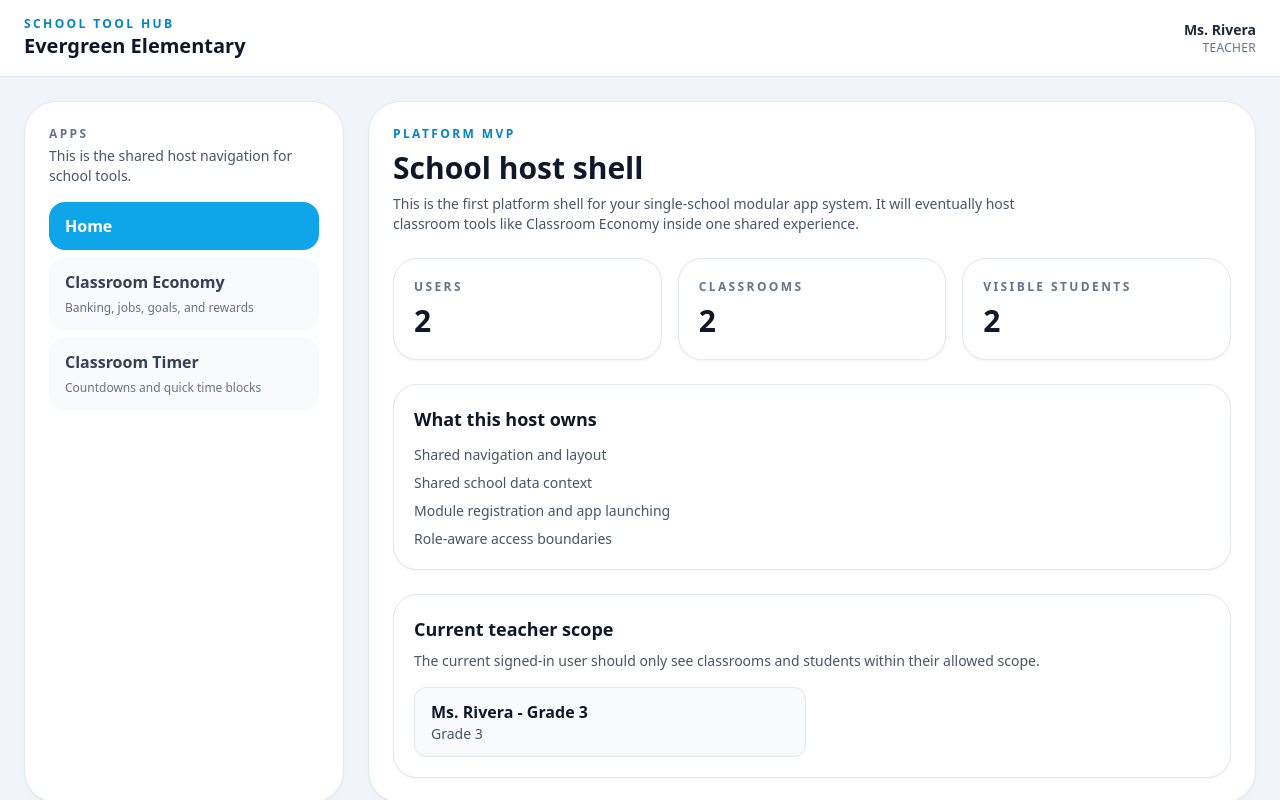
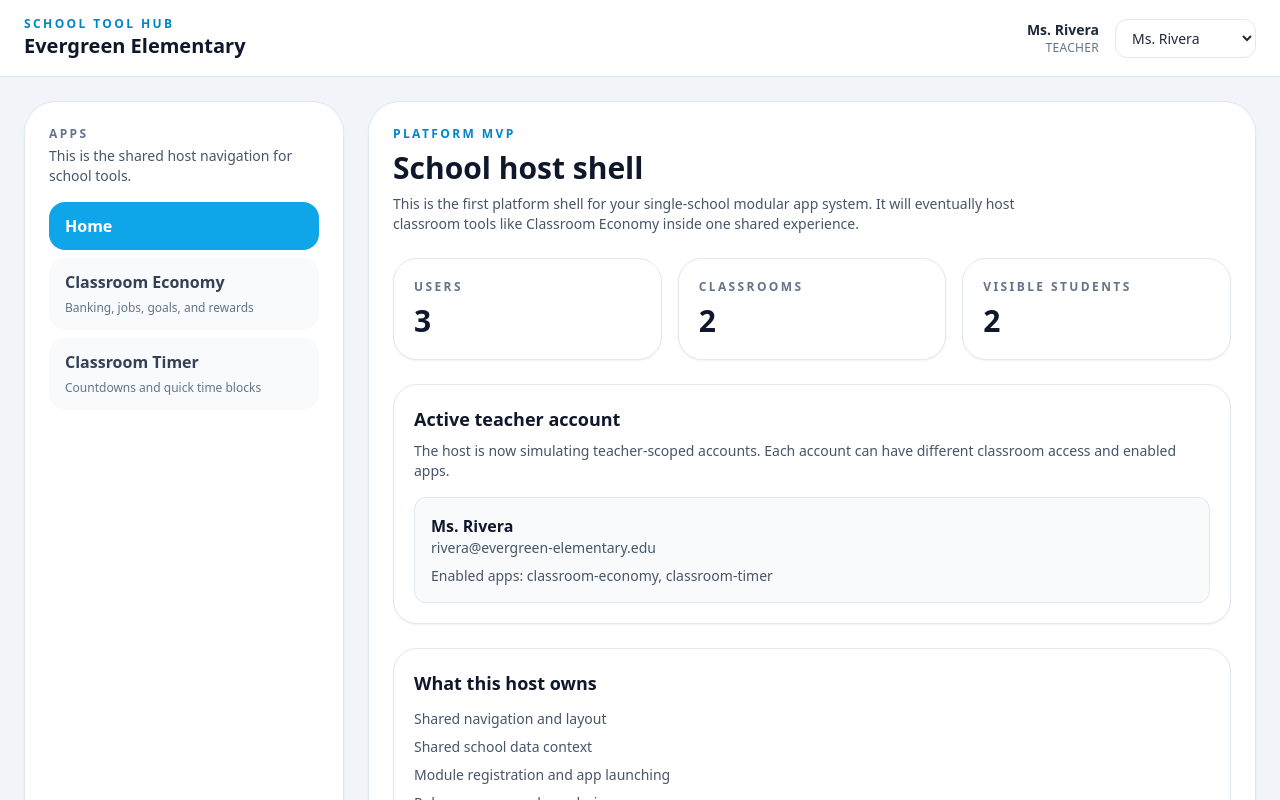
Before and after one commit to LiamS12-12/School_Tool_Hub, a React (Vite) app in the folder host_app/: page / in a window 1280 px wide. Shown: the top 800 px of the page. Built offline with nearby package versions, Linux system fonts and the light colour scheme.

Commit message:
Add mock teacher account system

```diff
--- a/host_app/src/app/hostApp.jsx
+++ b/host_app/src/app/hostApp.jsx
@@ -1,4 +1,4 @@
-import React, { useMemo, useState } from 'react';
+import React, { useEffect, useMemo, useState } from 'react';
 import { AppHeader } from '../core/shell/AppHeader';
 import { AppSidebar } from '../core/shell/AppSidebar';
 import { DashboardHome } from '../core/shell/DashboardHome';
@@ -6,24 +6,41 @@ import { moduleRegistry } from '../modules/moduleRegistry';
 import { createSchoolContext } from '../shared/data/createSchoolContext';
 import { AppShellPanel } from '../shared/ui/AppShellPanel';
 import { tokens } from '../shared/design/tokens';
+import { getEnabledModules } from '../shared/permissions/schoolPermissions';
 
 export default function HostApp() {
+  const [currentUserId, setCurrentUserId] = useState('teacher-1');
   const [activeModuleId, setActiveModuleId] = useState(null);
-  const schoolContext = useMemo(() => createSchoolContext('teacher-1'), []);
+  const schoolContext = useMemo(() => createSchoolContext(currentUserId), [currentUserId]);
+  const availableModules = useMemo(
+    () => getEnabledModules(schoolContext.currentUser, moduleRegistry),
+    [schoolContext.currentUser]
+  );
+
+  useEffect(() => {
+    if (activeModuleId && !availableModules.some((module) => module.id === activeModuleId)) {
+      setActiveModuleId(null);
+    }
+  }, [activeModuleId, availableModules]);
 
   const activeModule = useMemo(
-    () => moduleRegistry.find((module) => module.id === activeModuleId) || null,
-    [activeModuleId]
+    () => availableModules.find((module) => module.id === activeModuleId) || null,
+    [activeModuleId, availableModules]
   );
 
   const ActiveScreen = activeModule?.screen || DashboardHome;
 
   return (
     <div className={`min-h-screen ${tokens.color.background} ${tokens.color.text}`}>
-      <AppHeader school={schoolContext.school} currentUser={schoolContext.currentUser} />
+      <AppHeader
+        school={schoolContext.school}
+        currentUser={schoolContext.currentUser}
+        users={schoolContext.users}
+        onSwitchUser={setCurrentUserId}
+      />
       <div className="mx-auto flex w-full max-w-7xl gap-6 px-4 py-6 md:px-6">
         <AppSidebar
-          modules={moduleRegistry}
+          modules={availableModules}
           activeModuleId={activeModuleId}
           onSelectModule={setActiveModuleId}
         />
--- a/host_app/src/core/shell/AppHeader.jsx
+++ b/host_app/src/core/shell/AppHeader.jsx
@@ -1,7 +1,7 @@
 import React from 'react';
 import { tokens } from '../../shared/design/tokens';
 
-export function AppHeader({ school, currentUser }) {
+export function AppHeader({ school, currentUser, users, onSwitchUser }) {
   return (
     <header className={`border-b ${tokens.color.border} ${tokens.color.surface}`}>
       <div className="mx-auto flex max-w-7xl items-center justify-between px-4 py-4 md:px-6">
@@ -9,9 +9,22 @@ export function AppHeader({ school, currentUser }) {
           <p className={`${tokens.typography.eyebrow} ${tokens.color.primary}`}>School Tool Hub</p>
           <h1 className="text-xl font-extrabold text-slate-900">{school.name}</h1>
         </div>
-        <div className="text-right">
-          <p className="text-sm font-bold text-slate-800">{currentUser.name}</p>
-          <p className={`text-xs font-medium uppercase tracking-wide ${tokens.color.textSoft}`}>{currentUser.role}</p>
+        <div className="flex items-center gap-4">
+          <div className="text-right">
+            <p className="text-sm font-bold text-slate-800">{currentUser.name}</p>
+            <p className={`text-xs font-medium uppercase tracking-wide ${tokens.color.textSoft}`}>{currentUser.role}</p>
+          </div>
+          <select
+            value={currentUser.id}
+            onChange={(event) => onSwitchUser(event.target.value)}
+            className="rounded-xl border border-slate-200 bg-white px-3 py-2 text-sm font-medium text-slate-800 outline-none focus:border-sky-500"
+          >
+            {users.map((user) => (
+              <option key={user.id} value={user.id}>
+                {user.name}
+              </option>
+            ))}
+          </select>
         </div>
       </div>
     </header>
--- a/host_app/src/core/shell/DashboardHome.jsx
+++ b/host_app/src/core/shell/DashboardHome.jsx
@@ -28,6 +28,20 @@ export function DashboardHome({ schoolContext }) {
       </section>
 
       <Card>
+        <h3 className="text-lg font-bold text-slate-900">Active teacher account</h3>
+        <p className="mt-2 text-sm text-slate-600">
+          The host is now simulating teacher-scoped accounts. Each account can have different classroom access and enabled apps.
+        </p>
+        <div className="mt-4 rounded-xl border border-slate-200 bg-slate-50 px-4 py-4">
+          <p className="font-bold text-slate-900">{schoolContext.currentUser.name}</p>
+          <p className="text-sm text-slate-600">{schoolContext.currentUser.email}</p>
+          <p className="mt-2 text-sm text-slate-600">
+            Enabled apps: {(schoolContext.teacherProfile.enabledModules || []).join(', ') || 'None'}
+          </p>
+        </div>
+      </Card>
+
+      <Card>
         <h3 className="text-lg font-bold text-slate-900">What this host owns</h3>
         <ul className="mt-3 space-y-2 text-sm text-slate-600">
           <li>Shared navigation and layout</li>
--- a/host_app/src/shared/data/createSchoolContext.js
+++ b/host_app/src/shared/data/createSchoolContext.js
@@ -4,6 +4,7 @@ import {
   createSchoolSettings,
   createStudent,
   createUser,
+  ROLE_ADMIN,
   ROLE_TEACHER
 } from './entities';
 import { getVisibleClassrooms, getVisibleStudents } from '../permissions/schoolPermissions';
@@ -20,8 +21,29 @@ const schoolSettings = createSchoolSettings({
 });
 
 const users = [
-  createUser({ id: 'teacher-1', name: 'Ms. Rivera', role: ROLE_TEACHER, email: 'rivera@evergreen-elementary.edu' }),
-  createUser({ id: 'teacher-2', name: 'Mr. Patel', role: ROLE_TEACHER, email: 'patel@evergreen-elementary.edu' })
+  createUser({
+    id: 'admin-1',
+    name: 'Principal Chen',
+    role: ROLE_ADMIN,
+    email: 'chen@evergreen-elementary.edu',
+    enabledModules: ['classroom-economy', 'classroom-timer']
+  }),
+  createUser({
+    id: 'teacher-1',
+    name: 'Ms. Rivera',
+    role: ROLE_TEACHER,
+    email: 'rivera@evergreen-elementary.edu',
+    enabledModules: ['classroom-economy', 'classroom-timer'],
+    defaultClassroomId: 'class-1'
+  }),
+  createUser({
+    id: 'teacher-2',
+    name: 'Mr. Patel',
+    role: ROLE_TEACHER,
+    email: 'patel@evergreen-elementary.edu',
+    enabledModules: ['classroom-timer'],
+    defaultClassroomId: 'class-2'
+  })
 ];
 
 const classrooms = [
@@ -38,6 +60,8 @@ const students = [
 export function createSchoolContext(currentUserId = 'teacher-1') {
   const currentUser = users.find((user) => user.id === currentUserId) || users[0];
   const classroomsById = Object.fromEntries(classrooms.map((classroom) => [classroom.id, classroom]));
+  const visibleClassrooms = getVisibleClassrooms(currentUser, classrooms);
+  const visibleStudents = getVisibleStudents(currentUser, students, classroomsById);
 
   return {
     school,
@@ -47,7 +71,11 @@ export function createSchoolContext(currentUserId = 'teacher-1') {
     classrooms,
     students,
     classroomsById,
-    visibleClassrooms: getVisibleClassrooms(currentUser, classrooms),
-    visibleStudents: getVisibleStudents(currentUser, students, classroomsById)
+    visibleClassrooms,
+    visibleStudents,
+    teacherProfile: {
+      enabledModules: currentUser.enabledModules || [],
+      defaultClassroomId: currentUser.defaultClassroomId || visibleClassrooms[0]?.id || null
+    }
   };
 }
--- a/host_app/src/shared/data/entities.js
+++ b/host_app/src/shared/data/entities.js
@@ -9,12 +9,14 @@ export function createSchool({ id, name, shortName = name }) {
   };
 }
 
-export function createUser({ id, name, role, email = '' }) {
+export function createUser({ id, name, role, email = '', enabledModules = [], defaultClassroomId = null }) {
   return {
     id,
     name,
     role,
     email,
+    enabledModules,
+    defaultClassroomId,
     isActive: true
   };
 }
--- a/host_app/src/shared/permissions/schoolPermissions.js
+++ b/host_app/src/shared/permissions/schoolPermissions.js
@@ -31,3 +31,13 @@ export function getVisibleStudents(user, students, classroomsById) {
 export function canManageHostSettings(user) {
   return isAdmin(user);
 }
+
+export function canAccessModule(user, module) {
+  if (!user || !module) return false;
+  if (isAdmin(user)) return true;
+  return (user.enabledModules || []).includes(module.id);
+}
+
+export function getEnabledModules(user, modules) {
+  return modules.filter((module) => canAccessModule(user, module));
+}
```
